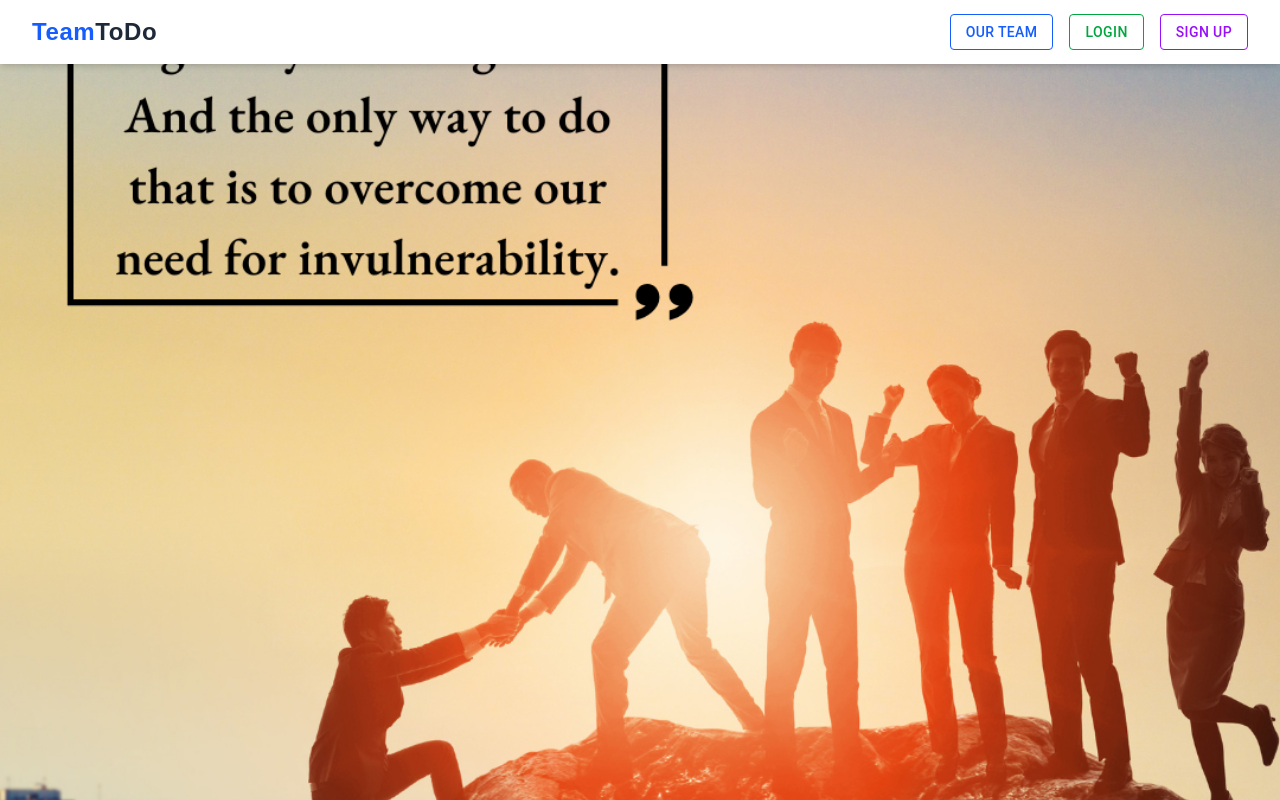
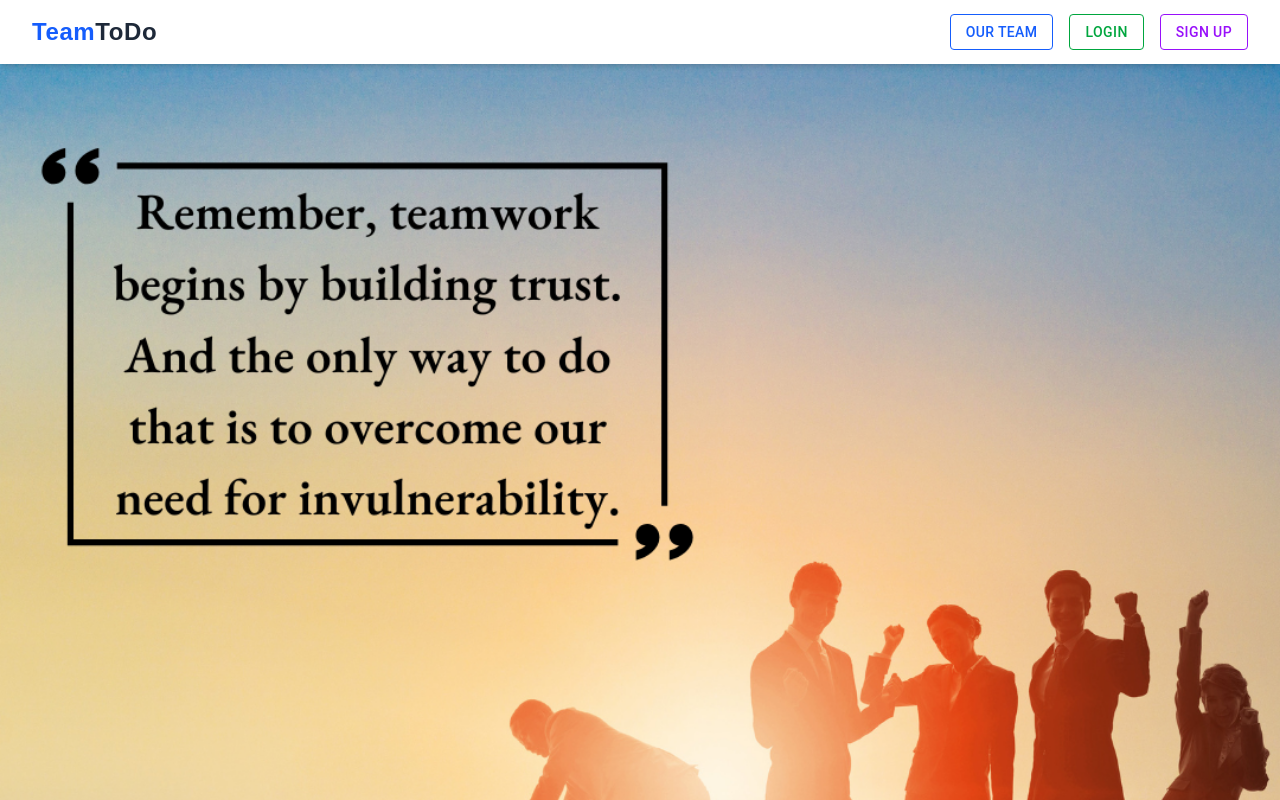
Before and after one commit to paladarsh280/ToDo-App, a Next.js app: page / in a window 1280 px wide. Shown: the top 800 px of the page. Built offline with nearby package versions, Linux system fonts and the light colour scheme.

Commit message:
final commit

```diff
--- a/src/app/login/page.tsx
+++ b/src/app/login/page.tsx
@@ -45,7 +45,7 @@ export default function LoginPage() {
           required
           value={form.email}
           onChange={(e) => setForm({ ...form, email: e.target.value })}
-          className="w-full border border-gray-300 p-2 rounded focus:outline-none focus:ring-2 focus:ring-blue-500"
+          className="w-full border text-black border-gray-300 p-2 rounded focus:outline-none focus:ring-2 focus:ring-blue-500"
         />
         <input
           type="password"
@@ -53,7 +53,7 @@ export default function LoginPage() {
           required
           value={form.password}
           onChange={(e) => setForm({ ...form, password: e.target.value })}
-          className="w-full border border-gray-300 p-2 rounded focus:outline-none focus:ring-2 focus:ring-blue-500"
+          className="w-full border text-black border-gray-300 p-2 rounded focus:outline-none focus:ring-2 focus:ring-blue-500"
         />
         <button
           type="submit"
--- a/src/app/page.tsx
+++ b/src/app/page.tsx
@@ -46,15 +46,14 @@ export default function Home() {
       </header>
 
 
-      <div className="relative w-full h-[calc(100vh-0rem)]">
-        <Image
-          src="/teamwork2.png"
-          alt="Teamwork illustration"
-          fill
-          className="object-cover"
-          priority
-        />
-      </div>
+   <div className="w-full  mt-0">
+  <img
+    src="/teamwork2.png"
+    alt="Teamwork illustration"
+    className="w-full h-full object-cover"
+  />
+</div>
+
     </>
   )
 }
--- a/src/app/signup/page.tsx
+++ b/src/app/signup/page.tsx
@@ -24,15 +24,15 @@ export default function SignupPage() {
     setMessage(data.message || data.error)
 
     if (res.ok) {
-      // Redirect after short delay
+
       setTimeout(() => router.push("/login"), 1000)
     }
   }
 
   return (
     <div className="max-w-md mx-auto mt-20 p-6 border rounded shadow bg-white">
-      <h2 className="text-xl font-bold mb-4 text-center">Sign Up</h2>
-      <form onSubmit={handleSubmit} className="space-y-3">
+      <h2 className="text-xl  text-black font-bold mb-4 text-center">Sign Up</h2>
+      <form onSubmit={handleSubmit} className="space-y-3  text-black">
         <input
           type="text"
           placeholder="Name"
```
